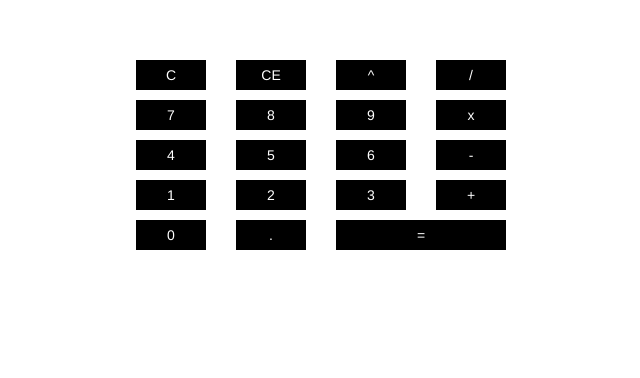
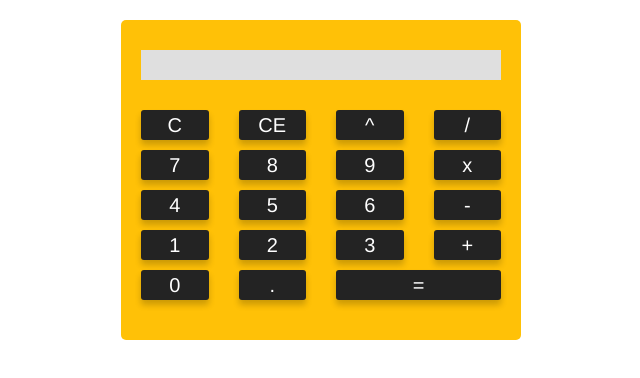
Before and after one commit to snarisi/jscalculator, a plain HTML site: page app/index.html in a window 1280 px wide. Shown: the whole page, without its empty margins (319-959 px from the left). Drawn offline with Linux system fonts and the light colour scheme.

Commit message:
updated styles

```diff
--- a/app/index.html
+++ b/app/index.html
@@ -15,6 +15,7 @@
       <div class="row">
         <div class="col-xs-12 input-area"><p>{{input}}</p></div>
       </div>
+      <div class="button-container">
       <div class="row">
         <div class="col-xs-3"><div class="calc-button" ng-click="clearAll()"><p>C</p></div></div>
         <div class="col-xs-3"><div class="calc-button" ng-click="clearEntry()"><p>CE</p></div></div>
@@ -44,6 +45,7 @@
         <div class="col-xs-3"><div class="calc-button" ng-click="decimalPress()"><p>.</p></div></div>
         <div class="col-xs-6"><div class="calc-button" ng-click="equalsPress()"><p>=</p></div></div>
       </div>
+      </div>
 
     </div>
 
--- a/app/style/style.css
+++ b/app/style/style.css
@@ -1,18 +1,30 @@
+body {
+  font-size: 20px;
+  vertical-align: center;
+}
+
 #calc-container {
   margin-top: 20px;
   max-width: 400px;
+  background-color: #FFC107;
+  padding: 30px 20px 30px 20px;
+  border-radius: 5px;
 }
 
 .calc-button {
   text-align: center;
-  background-color: black;
+  background-color: #232323;
   color: white;
   cursor: pointer;
   height: 30px;
+  box-shadow: 0 5px 6px 0 rgba(0, 0, 0, 0.2);
+  border-radius: 3px;
+  padding-top: 1px;
 }
 
-.calc-button p {
-  padding: 5px;
+.calc-button:active {
+  box-shadow: 0 2px 2px 0 rgba(0, 0, 0, 0.3);
+  background-color: #202020;
 }
 
 .input-area {
@@ -21,9 +33,23 @@
 }
 
 .input-area p {
-  margin-right: 10px;
+  background-color: #dfdfdf;
+  height: 30px;
+  padding: 0 5px 0 5px;
+  font-size: 22px;
 }
 
 .row {
   height: 40px;
 }
+
+.button-container {
+  margin-top: 20px;
+}
+
+@media (max-width: 300px) {
+  .col-xs-3, .col-xs-6, .col-xs-12 {
+    padding-left: 5px;
+    padding-right: 5px;
+  }
+}
```
